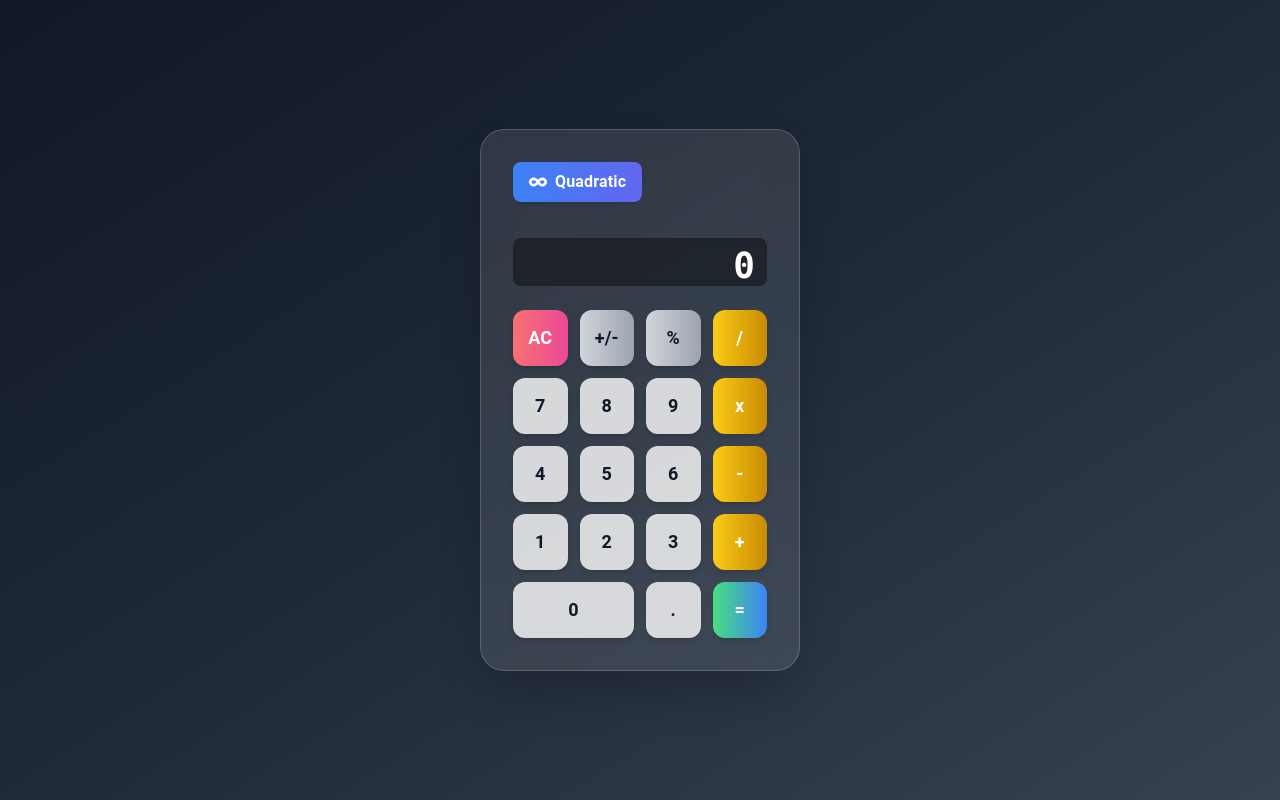
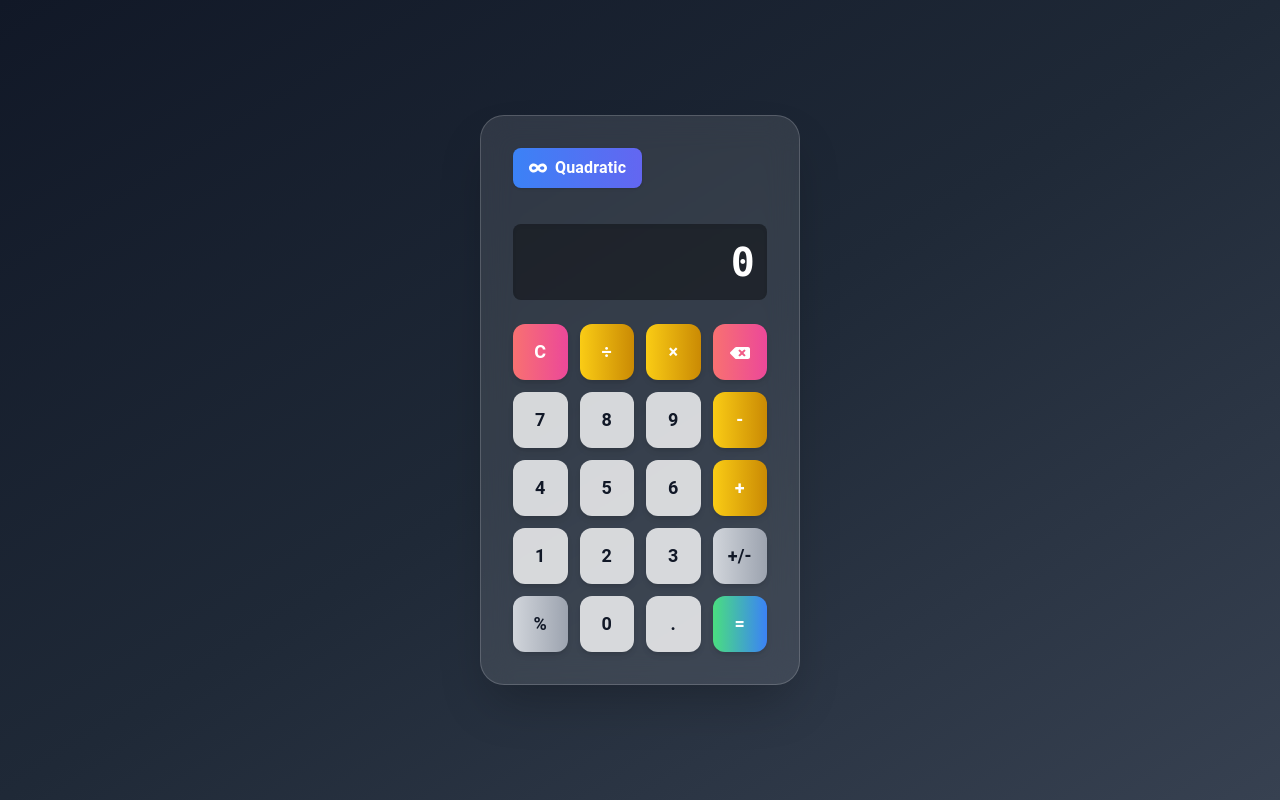
Before and after one commit to 8Leer8/calculatorWithQuadratic, a React (Create React App) app: page / in a window 1280 px wide. Built offline with nearby package versions, Linux system fonts and the light colour scheme.

Commit message:
better visual and add backespace

```diff
--- a/src/components/IphoneCalculator.tsx
+++ b/src/components/IphoneCalculator.tsx
@@ -1,20 +1,20 @@
-import React, { useState } from "react";
+import React, { useState, useRef, useEffect } from "react";
 import "../index.css";
 import QuadraticCalculator from "./QuadraticCalculator";
-import { FaCalculator, FaInfinity, FaHistory } from 'react-icons/fa';
+import { FaCalculator, FaInfinity, FaHistory, FaBackspace } from 'react-icons/fa';
 
 // Button layout for iPhone calculator
 const buttons = [
-  ["AC", "+/-", "%", "/"],
-  ["7", "8", "9", "x"],
-  ["4", "5", "6", "-"],
-  ["1", "2", "3", "+"],
-  ["0", ".", "="]
+  ["C", "÷", "×", "⌫"],
+  ["7", "8", "9", "-"],
+  ["4", "5", "6", "+"],
+  ["1", "2", "3", "+/-"],
+  ["%", "0", ".", "="]
 ];
 
 const getButtonClass = (btn: string) => {
-  if (["/", "x", "-", "+", "="].includes(btn)) return "op-btn";
-  if (["AC", "+/-", "%"].includes(btn)) return "func-btn";
+  if (["÷", "×", "-", "+", "="].includes(btn)) return "op-btn";
+  if (["C", "+/-", "%", "⌫"].includes(btn)) return "func-btn";
   if (btn === "0") return "zero-btn";
   return "num-btn";
 };
@@ -28,6 +28,13 @@ const IphoneCalculator: React.FC = () => {
   const [justEvaluated, setJustEvaluated] = useState(false);
   const [history, setHistory] = useState<string[]>([]); // Add history state
   const [showHistory, setShowHistory] = useState(false);
+  const mainDisplayRef = useRef<HTMLDivElement>(null);
+
+  useEffect(() => {
+    if (mainDisplayRef.current) {
+      mainDisplayRef.current.scrollLeft = mainDisplayRef.current.scrollWidth;
+    }
+  }, [display]);
 
   const inputNumber = (num: string) => {
     if (waitingForOperand || justEvaluated) {
@@ -133,7 +140,7 @@ const IphoneCalculator: React.FC = () => {
   const handleButtonClick = (btn: string) => {
     if (/^[0-9]$/.test(btn)) inputNumber(btn);
     else if (btn === ".") inputDot();
-    else if (["+", "-", "x", "/"].includes(btn)) performOperation(btn);
+    else if (["+", "-", "×", "÷"].includes(btn)) performOperation(btn === "×" ? "x" : btn === "÷" ? "/" : btn);
     else if (btn === "=") {
       if (expression) {
         const result = safeEval(expression);
@@ -146,9 +153,14 @@ const IphoneCalculator: React.FC = () => {
         setShowHistory(false);
         setTimeout(() => setShowHistory(true), 200); // animate history in
       }
-    } else if (btn === "AC") clearAll();
+    } else if (btn === "C") clearAll();
     else if (btn === "+/-") toggleSign();
     else if (btn === "%") inputPercent();
+    else if (btn === "⌫") {
+      setDisplay((prev) => prev.length > 1 ? prev.slice(0, -1) : "0");
+      setProcess((prev) => prev.length > 0 ? prev.slice(0, -1) : "");
+      setExpression((prev) => prev.length > 0 ? prev.slice(0, -1) : "");
+    }
   };
 
   if (mode === 'quadratic') {
@@ -177,22 +189,32 @@ const IphoneCalculator: React.FC = () => {
             <FaInfinity className="inline-block text-lg" />
             Quadratic
           </button>
-          <div className="text-xs text-gray-400 mb-1 text-right h-4 select-none">
-            {process.replace(/([+\-x/=])/g, ' $1 ').replace(/\s+/g, ' ').trim()}
+          <div
+            className="text-xs text-gray-400 mb-1 text-right h-auto min-h-4 select-none overflow-x-auto max-w-full whitespace-pre-line break-all leading-tight"
+            style={{ fontSize: process.length > 24 ? '0.65rem' : 'clamp(0.7rem, 2vw, 1rem)' }}
+          >
+            {process}
           </div>
-          <div className="text-4xl font-mono font-bold text-right text-white mb-6 h-12 transition-all duration-200 bg-black/40 rounded-lg px-3 py-2 shadow-inner">
-            {parseFloat(display).toLocaleString("en", { maximumFractionDigits: 8 })}
+          <div
+            ref={mainDisplayRef}
+            className="font-mono font-bold text-right text-white mb-6 bg-black/40 rounded-lg px-3 py-2 shadow-inner overflow-x-auto max-w-full whitespace-nowrap min-h-[3.5rem] flex items-end justify-end"
+            style={{ fontSize: 'clamp(1.2rem, 7vw, 2.5rem)' }}
+          >
+            {display}
           </div>
           <div className="grid grid-cols-4 gap-3">
             {buttons.map((row, i) =>
               row.map((btn, j) => (
                 <button
                   key={btn + i + j}
-                  className={`h-14 rounded-xl text-lg font-semibold shadow-md transition-all duration-150 focus:outline-none focus:ring-2 focus:ring-blue-400 ${getButtonClass(btn)} ${btn === "0" ? "col-span-2" : ""} ${btn === "=" ? "bg-gradient-to-r from-green-400 to-blue-500 text-white" : ""} ${btn === "AC" ? "bg-gradient-to-r from-red-400 to-pink-500 text-white" : ""} ${btn === "+/-" || btn === "%" ? "bg-gradient-to-r from-gray-300 to-gray-400 text-gray-800" : ""} ${["/", "x", "-", "+"].includes(btn) ? "bg-gradient-to-r from-yellow-400 to-yellow-600 text-white" : "bg-white/80 text-gray-900"}`}
+                  className={`h-14 rounded-xl text-lg font-semibold shadow-md transition-all duration-150 focus:outline-none focus:ring-2 focus:ring-blue-400 ${getButtonClass(btn)}
+                    ${btn === '=' ? 'bg-gradient-to-r from-green-400 to-blue-500 text-white' : ''}
+                    ${btn === 'C' || btn === '⌫' ? 'bg-gradient-to-r from-red-400 to-pink-500 text-white' : ''}
+                    ${btn === '+/-' || btn === '%' ? 'bg-gradient-to-r from-gray-300 to-gray-400 text-gray-800' : ''}
+                    ${['÷', '×', '-', '+'].includes(btn) ? 'bg-gradient-to-r from-yellow-400 to-yellow-600 text-white' : 'bg-white/80 text-gray-900'}`}
                   onClick={() => handleButtonClick(btn)}
-                  style={btn === "0" ? { gridColumn: "span 2" } : {}}
                 >
-                  {btn}
+                  {btn === '⌫' ? <FaBackspace className="inline-block text-xl" /> : btn}
                 </button>
               ))
             )}
@@ -200,14 +222,17 @@ const IphoneCalculator: React.FC = () => {
         </div>
         {/* History Sidebar - now responsive */}
         {history.length > 0 && (
-          <div className={`flex flex-col w-full max-w-xs md:w-56 bg-white/10 backdrop-blur-lg rounded-3xl shadow-2xl p-6 border border-gray-200/20 h-full max-h-[32rem] overflow-y-auto mt-4 md:mt-0 transition-all duration-500 ease-out ${showHistory ? 'opacity-100 translate-x-0' : 'opacity-0 md:translate-x-8'}`}>
+          <div className={`flex flex-col w-full max-w-xs md:w-56 bg-white/10 backdrop-blur-lg rounded-3xl shadow-2xl p-6 border border-gray-200/20 h-full max-h-[32rem] overflow-y-auto mt-4 md:mt-0
+            transition-all duration-500 ease-out
+            ${showHistory ? 'opacity-100 translate-x-0' : 'opacity-0 translate-x-full'}
+          `}>
             <div className="text-lg font-bold text-white mb-4 flex items-center gap-2">
               <FaHistory className="inline-block text-blue-200" />
               History
             </div>
             <ul className="space-y-2">
               {history.map((item, idx) => (
-                <li key={idx} className="text-white/90 text-sm bg-black/30 rounded px-2 py-1 text-center relative">
+                <li key={idx} className="text-white/90 text-sm bg-black/30 rounded px-2 py-1 text-left relative overflow-x-auto break-all whitespace-pre-line">
                   {idx === 0 && (
                     <div className="w-full flex justify-start">
                       <span className="inline-block mb-1 px-2 py-0.5 bg-blue-500 text-white text-[10px] rounded-full font-semibold shadow">Latest</span>
```
